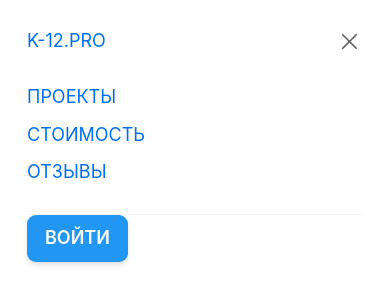
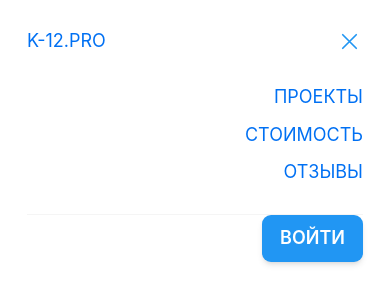
Before and after one commit to dmitriKrupin/oMyReact, a Next.js app: page /navigation in a window 390 px wide. Both pictures are taken after a click on the button "Open main menu". Shown: the top 304 px of the page. Built offline with nearby package versions, Linux system fonts and the light colour scheme.

Commit message:
Flow menu has been changed.

```diff
--- a/src/pages/navigation/index.tsx
+++ b/src/pages/navigation/index.tsx
@@ -51,7 +51,7 @@ export default function Navigation() {
                         onClick={() => setMobileMenuOpen(true)}
                     >
                         <span className="sr-only">Open main menu</span>
-                        <Bars3Icon className="h-6 w-6" aria-hidden="true"/>
+                        <Bars3Icon className="h-6 w-6 text-blue-500" aria-hidden="true"/>
                     </button>
                 </div>
                 <div className="hidden lg:flex lg:gap-x-12">
@@ -114,7 +114,7 @@ export default function Navigation() {
             <Dialog as="div" className="lg:hidden" open={mobileMenuOpen} onClose={setMobileMenuOpen}>
                 <div className="fixed inset-0 z-50"></div>
                 <Dialog.Panel
-                    className="fixed inset-y-0 right-0 z-50 w-full md:w-52 overflow-y-auto bg-white px-6 py-6 sm:max-w-sm sm:ring-1 sm:ring-gray-900/10">
+                    className="fixed inset-y-0 right-0 z-50 w-full overflow-y-auto bg-white px-6 py-6 md:max-w-full sm:ring-1 sm:ring-gray-900/10 text-right">
                     <div className="flex items-center justify-between">
                         <Link href={'/'} className="-m-1.5 p-1.5"> K-12.PRO </Link>
                         <button
@@ -123,7 +123,7 @@ export default function Navigation() {
                             onClick={() => setMobileMenuOpen(false)}
                         >
                             <span className="sr-only">Close menu</span>
-                            <XMarkIcon className="h-6 w-6" aria-hidden="true"/>
+                            <XMarkIcon className="h-6 w-6 text-blue-500" aria-hidden="true"/>
                         </button>
                     </div>
                     <div className="mt-6 flow-root">
@@ -152,7 +152,7 @@ export default function Navigation() {
 
                                 <>
                                     <Transition appear show={isOpen} as={Fragment}>
-                                        <Dialog as="div" className="relative z-10" onClose={closeModal}>
+                                        <Dialog as="div" className="relative z-auto" onClose={closeModal}>
                                             <Transition.Child
                                                 as={Fragment}
                                                 enter="ease-out duration-300"
```
